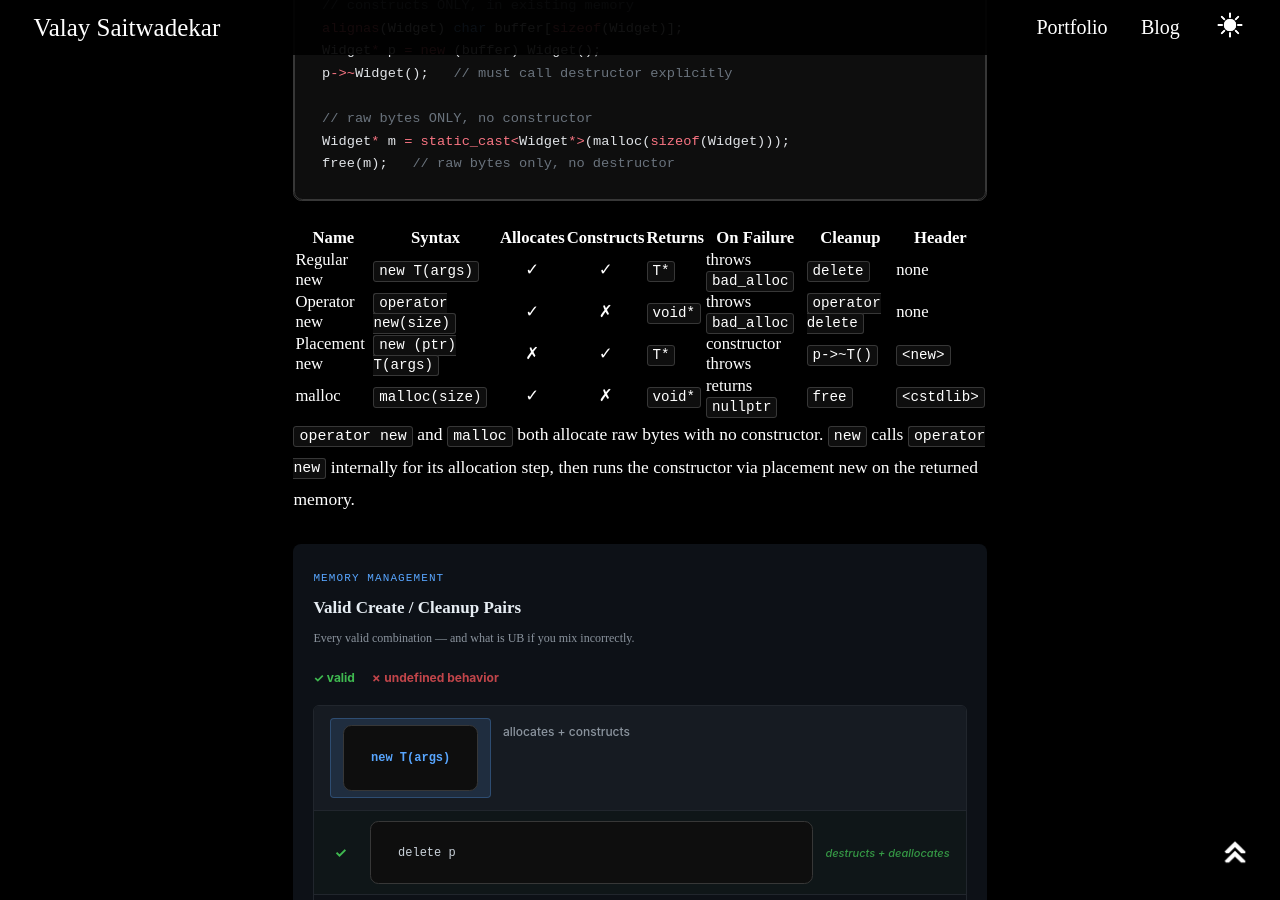
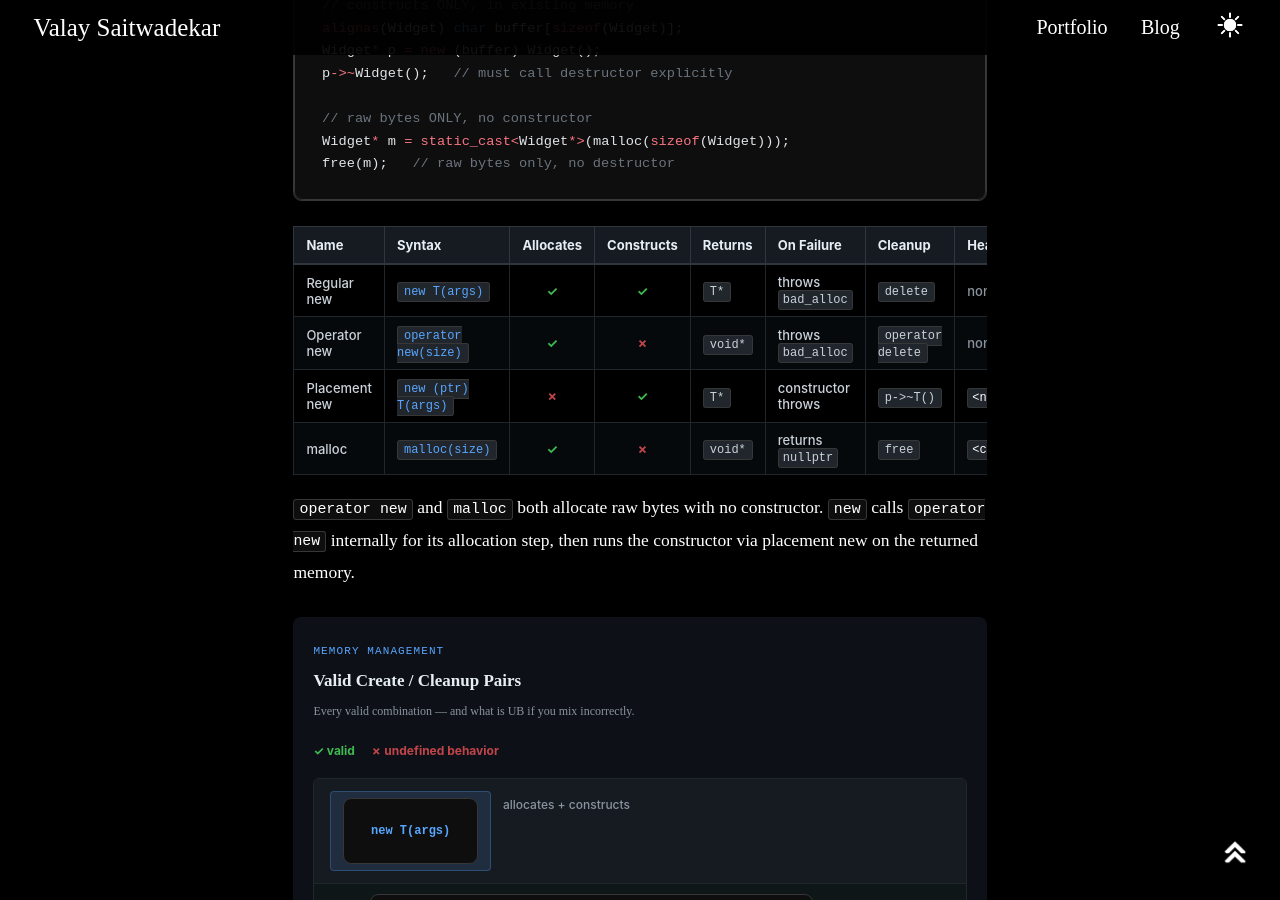
Before and after one commit to Valay17/Portfolio, a Jekyll site: the page built from _posts/2026-09-09-allocation-vs-construction.md, in a window 1280 px wide and 900 px high, scrolled down 1815 px. Built offline with Jekyll 4.4.1, drawn with Linux system fonts in a browser that asks for light colours; some web fonts are replaced.

Commit message:
alloc-vs-construct

````diff
--- a/_posts/2026-09-09-allocation-vs-construction.md
+++ b/_posts/2026-09-09-allocation-vs-construction.md
@@ -107,12 +107,64 @@ free(m);   // raw bytes only, no destructor
 ```
 
 
-| Name | Syntax | Allocates | Constructs | Returns | On Failure | Cleanup | Header |
-|---|---|:---:|:---:|---|---|---|---|
-| Regular new | `new T(args)` | ✓ | ✓ | `T*` | throws `bad_alloc` | `delete` | none |
-| Operator new | `operator new(size)` | ✓ | ✗ | `void*` | throws `bad_alloc` | `operator delete` | none |
-| Placement new | `new (ptr) T(args)` | ✗ | ✓ | `T*` | constructor throws | `p->~T()` | `<new>` |
-| malloc | `malloc(size)` | ✓ | ✗ | `void*` | returns `nullptr` | `free` | `<cstdlib>` |
+<div style="overflow-x:auto;margin:16px 0;">
+<table style="width:100%;border-collapse:collapse;font-family:-apple-system,BlinkMacSystemFont,'Segoe UI',sans-serif;font-size:13px;">
+<thead>
+<tr style="background:#161B22;border-bottom:2px solid #30363D;">
+<th style="padding:10px 12px;text-align:left;color:#E6EDF3;border:1px solid #30363D;white-space:nowrap;">Name</th>
+<th style="padding:10px 12px;text-align:left;color:#E6EDF3;border:1px solid #30363D;white-space:nowrap;">Syntax</th>
+<th style="padding:10px 12px;text-align:center;color:#E6EDF3;border:1px solid #30363D;white-space:nowrap;">Allocates</th>
+<th style="padding:10px 12px;text-align:center;color:#E6EDF3;border:1px solid #30363D;white-space:nowrap;">Constructs</th>
+<th style="padding:10px 12px;text-align:left;color:#E6EDF3;border:1px solid #30363D;white-space:nowrap;">Returns</th>
+<th style="padding:10px 12px;text-align:left;color:#E6EDF3;border:1px solid #30363D;white-space:nowrap;">On Failure</th>
+<th style="padding:10px 12px;text-align:left;color:#E6EDF3;border:1px solid #30363D;white-space:nowrap;">Cleanup</th>
+<th style="padding:10px 12px;text-align:left;color:#E6EDF3;border:1px solid #30363D;white-space:nowrap;">Header</th>
+</tr>
+</thead>
+<tbody>
+<tr style="border-bottom:1px solid #21262D;">
+<td style="padding:9px 12px;color:#C9D1D9;border:1px solid #21262D;">Regular new</td>
+<td style="padding:9px 12px;border:1px solid #21262D;"><code style="background:#21262D;padding:2px 6px;border-radius:3px;color:#58A6FF;font-size:12px;">new T(args)</code></td>
+<td style="padding:9px 12px;text-align:center;color:#3FB950;font-weight:700;border:1px solid #21262D;">✓</td>
+<td style="padding:9px 12px;text-align:center;color:#3FB950;font-weight:700;border:1px solid #21262D;">✓</td>
+<td style="padding:9px 12px;border:1px solid #21262D;"><code style="background:#21262D;padding:2px 6px;border-radius:3px;color:#C9D1D9;font-size:12px;">T*</code></td>
+<td style="padding:9px 12px;color:#C9D1D9;border:1px solid #21262D;">throws <code style="background:#21262D;padding:2px 4px;border-radius:3px;font-size:12px;">bad_alloc</code></td>
+<td style="padding:9px 12px;border:1px solid #21262D;"><code style="background:#21262D;padding:2px 6px;border-radius:3px;color:#C9D1D9;font-size:12px;">delete</code></td>
+<td style="padding:9px 12px;color:#8B949E;border:1px solid #21262D;">none</td>
+</tr>
+<tr style="border-bottom:1px solid #21262D;background:#0D111788;">
+<td style="padding:9px 12px;color:#C9D1D9;border:1px solid #21262D;">Operator new</td>
+<td style="padding:9px 12px;border:1px solid #21262D;"><code style="background:#21262D;padding:2px 6px;border-radius:3px;color:#58A6FF;font-size:12px;">operator new(size)</code></td>
+<td style="padding:9px 12px;text-align:center;color:#3FB950;font-weight:700;border:1px solid #21262D;">✓</td>
+<td style="padding:9px 12px;text-align:center;color:#C0454A;font-weight:700;border:1px solid #21262D;">✗</td>
+<td style="padding:9px 12px;border:1px solid #21262D;"><code style="background:#21262D;padding:2px 6px;border-radius:3px;color:#C9D1D9;font-size:12px;">void*</code></td>
+<td style="padding:9px 12px;color:#C9D1D9;border:1px solid #21262D;">throws <code style="background:#21262D;padding:2px 4px;border-radius:3px;font-size:12px;">bad_alloc</code></td>
+<td style="padding:9px 12px;border:1px solid #21262D;"><code style="background:#21262D;padding:2px 6px;border-radius:3px;color:#C9D1D9;font-size:12px;">operator delete</code></td>
+<td style="padding:9px 12px;color:#8B949E;border:1px solid #21262D;">none</td>
+</tr>
+<tr style="border-bottom:1px solid #21262D;">
+<td style="padding:9px 12px;color:#C9D1D9;border:1px solid #21262D;">Placement new</td>
+<td style="padding:9px 12px;border:1px solid #21262D;"><code style="background:#21262D;padding:2px 6px;border-radius:3px;color:#58A6FF;font-size:12px;">new (ptr) T(args)</code></td>
+<td style="padding:9px 12px;text-align:center;color:#C0454A;font-weight:700;border:1px solid #21262D;">✗</td>
+<td style="padding:9px 12px;text-align:center;color:#3FB950;font-weight:700;border:1px solid #21262D;">✓</td>
+<td style="padding:9px 12px;border:1px solid #21262D;"><code style="background:#21262D;padding:2px 6px;border-radius:3px;color:#C9D1D9;font-size:12px;">T*</code></td>
+<td style="padding:9px 12px;color:#C9D1D9;border:1px solid #21262D;">constructor throws</td>
+<td style="padding:9px 12px;border:1px solid #21262D;"><code style="background:#21262D;padding:2px 6px;border-radius:3px;color:#C9D1D9;font-size:12px;">p->~T()</code></td>
+<td style="padding:9px 12px;border:1px solid #21262D;"><code style="background:#21262D;padding:2px 4px;border-radius:3px;font-size:12px;">&lt;new&gt;</code></td>
+</tr>
+<tr style="background:#0D111788;">
+<td style="padding:9px 12px;color:#C9D1D9;border:1px solid #21262D;">malloc</td>
+<td style="padding:9px 12px;border:1px solid #21262D;"><code style="background:#21262D;padding:2px 6px;border-radius:3px;color:#58A6FF;font-size:12px;">malloc(size)</code></td>
+<td style="padding:9px 12px;text-align:center;color:#3FB950;font-weight:700;border:1px solid #21262D;">✓</td>
+<td style="padding:9px 12px;text-align:center;color:#C0454A;font-weight:700;border:1px solid #21262D;">✗</td>
+<td style="padding:9px 12px;border:1px solid #21262D;"><code style="background:#21262D;padding:2px 6px;border-radius:3px;color:#C9D1D9;font-size:12px;">void*</code></td>
+<td style="padding:9px 12px;color:#C9D1D9;border:1px solid #21262D;">returns <code style="background:#21262D;padding:2px 4px;border-radius:3px;font-size:12px;">nullptr</code></td>
+<td style="padding:9px 12px;border:1px solid #21262D;"><code style="background:#21262D;padding:2px 6px;border-radius:3px;color:#C9D1D9;font-size:12px;">free</code></td>
+<td style="padding:9px 12px;border:1px solid #21262D;"><code style="background:#21262D;padding:2px 4px;border-radius:3px;font-size:12px;">&lt;cstdlib&gt;</code></td>
+</tr>
+</tbody>
+</table>
+</div>
 
 `operator new` and `malloc` both allocate raw bytes with no constructor. `new` calls `operator new` internally for its allocation step, then runs the constructor via placement new on the returned memory.
 
````
